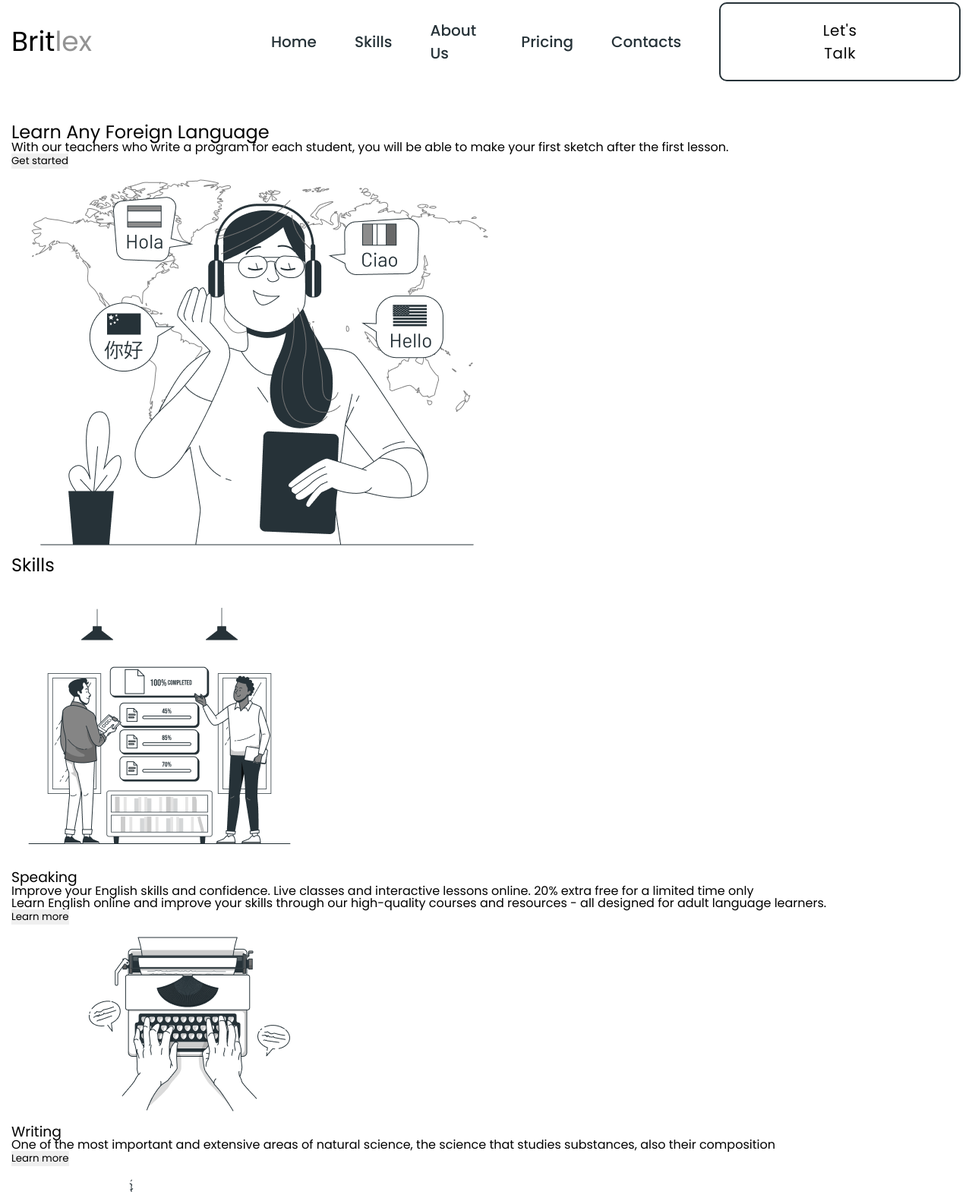
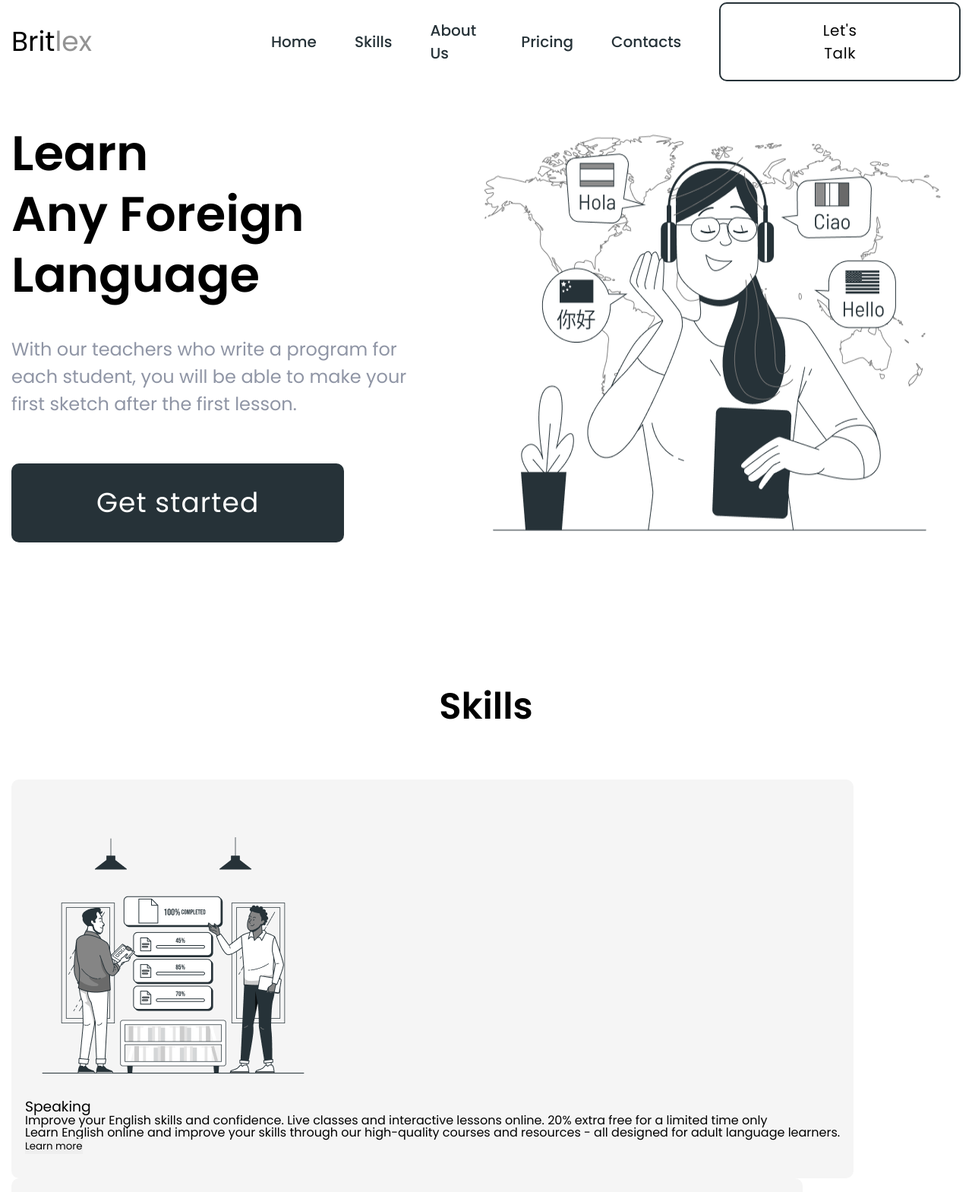
Before and after one commit to IgorVyshnevskiy/Britlex-Language-School, a plain HTML site: page index.html in a window 1280 px wide. Shown: the part 52-1621 px from the top of the page at 76% size. Drawn offline with Linux system fonts and the light colour scheme.

Commit message:
finished hero

```diff
--- a/index.html
+++ b/index.html
@@ -33,9 +33,9 @@
     </header>
     <main>
       <section class="hero-section">
-        <div id="hero" class="container">
+        <div id="hero" class="container flex">
           <div class="hero-content">
-            <h1 class="hero-title">Learn Any Foreign Language</h1>
+            <h1 class="hero-title">Learn <br> Any Foreign Language</h1>
             <p class="hero-paragraph">
               With our teachers who write a program for each student, you will
               be able to make your first sketch after the first lesson.
--- a/sass/_vars.scss
+++ b/sass/_vars.scss
@@ -1,4 +1,4 @@
-// COLORS //
+//---COLORS---//
 
 $black-color:#000;
 $dark-color:#263238;
@@ -9,3 +9,15 @@ $secondary-grey-color:#546269;
 $light-grey-color:#EEEEEE;
 $text-color:#8F95A5;
 $white-color:#fff;
+
+//---AIMATIONS---//
+
+$animation:250ms cubic-bezier(0.4, 0, 0.2, 1);
+
+//---Mix
+
+@mixin fonts($fw, $fz, $lh, ) {
+  font-weight: $fw;
+  font-size: $fz;
+  line-height: $lh;
+}
--- a/sass/main.scss
+++ b/sass/main.scss
@@ -10,12 +10,14 @@ body {
 }
 
 .container {
-  max-width: 1338px;
+  max-width: 1368px;
   padding-left: 15px;
   padding-right: 15px;
   margin-left: auto;
   margin-right: auto;
 }
+
+//-----HEADER-----//
 
 .header-container {
   display: flex;
@@ -25,8 +27,7 @@ body {
   padding-bottom: 55px;
 
   .logo {
-    font-size: 36px;
-    line-height: 1.5;
+    @include fonts(400, 36px, 1.5);
     color: $black-color;
 
     margin-right: 236px;
@@ -41,11 +42,10 @@ body {
     align-items: center;
 
     .nav-item > a {
-      font-weight: 500;
-      font-size: 20px;
-      line-height: 1.5;
+      @include fonts(500, 20px, 1.5);
       color: $dark-color;
       margin-right: 50px;
+      transition: color $animation;
 
       &:hover,
       &:focus {
@@ -59,8 +59,7 @@ body {
   }
 
   .nav-btn {
-    font-size: 20px;
-    line-height: 1.5;
+    @include fonts(400, 20px, 1.5);
     letter-spacing: 0.03em;
 
     background-color: $white-color;
@@ -68,6 +67,7 @@ body {
     border: 2px solid $dark-color;
     border-radius: 10px;
     margin-left: auto;
+    transition: color $animation, background-color $animation;
 
     &:hover,
     &:active {
@@ -76,3 +76,70 @@ body {
     }
   }
 }
+
+//-----HERO-----//
+
+.hero-section {
+  padding-bottom: 180px;
+}
+
+.title {
+  @include fonts(600, 48px, 1.5);
+  color: $black-color;
+  text-align: center;
+  margin-bottom: 60px;
+}
+
+.flex {
+  display: flex;
+  justify-content: space-between;
+}
+
+.hero-content {
+  max-width: 540px;
+
+  .hero-title {
+    @include fonts(600, 64px, 1.25);
+    margin-bottom: 40px;
+  }
+
+  .hero-paragraph {
+    @include fonts(400, 24px, 1.5);
+    color: $text-color;
+    margin-bottom: 60px;
+  }
+
+  .hero-btn{
+    @include fonts(400, 36px, 1.5);
+    letter-spacing: 0.03em;
+    color: $white-color;
+
+    background-color: $dark-color;
+    padding: 23px 110px;
+    border: 2px solid transparent;
+    border-radius: 10px;
+
+    transition: color $animation, background-color $animation;
+
+    &:hover, &:focus {
+      color: $dark-color;
+      background-color: $white-color;
+      border: 2px solid $dark-color;
+    }
+  }
+}
+
+//-----SKILLS-----//
+
+.skills-list{
+  display: flex;
+  flex-wrap: wrap;
+}
+
+.skills-item{
+
+  background-color: $grey-color;
+  padding: 32px 18px;
+  border-radius: 10px;
+
+}
```
Also changed, not shown: css/main.css, css/main.min.css, 2 other files.
